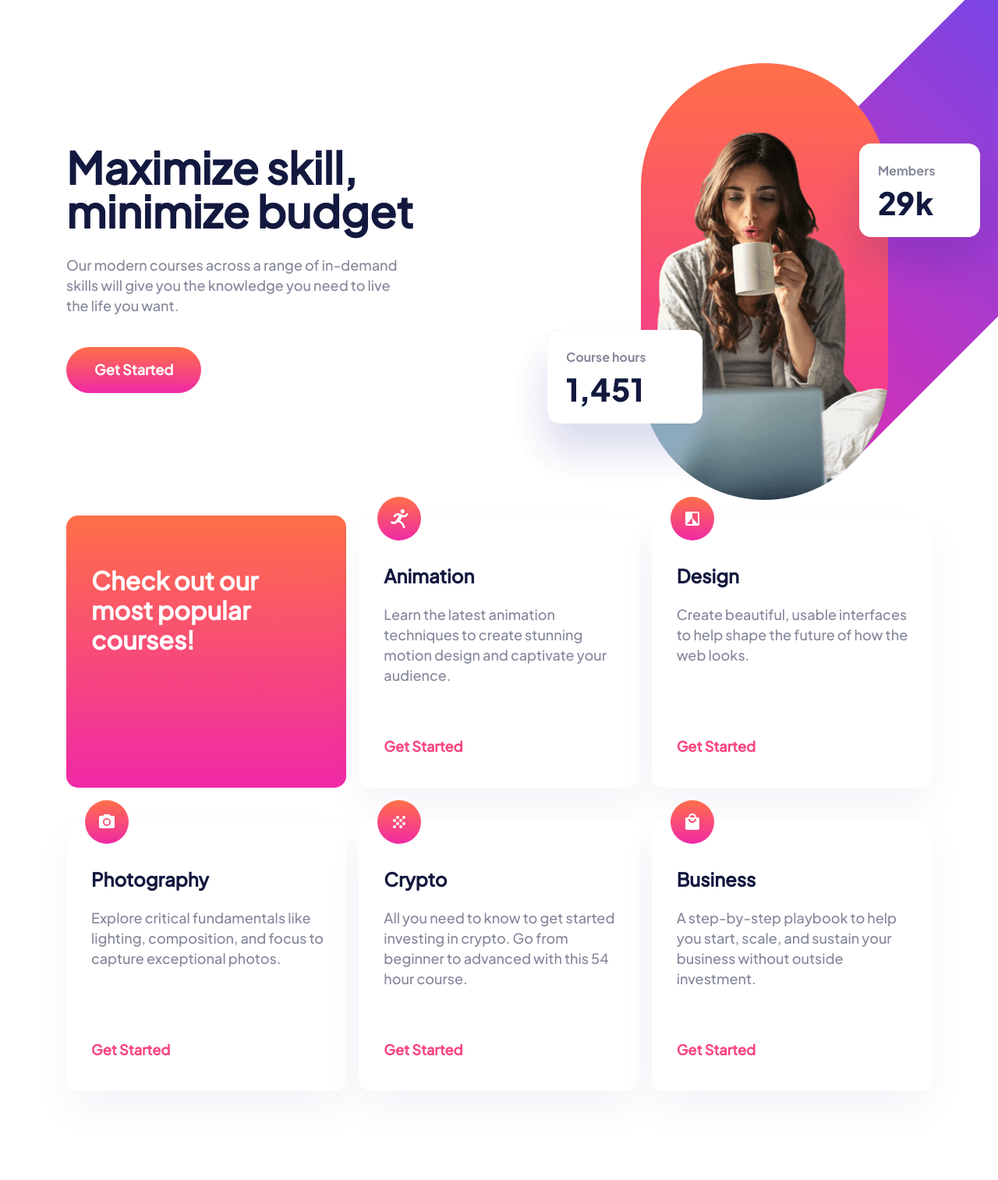
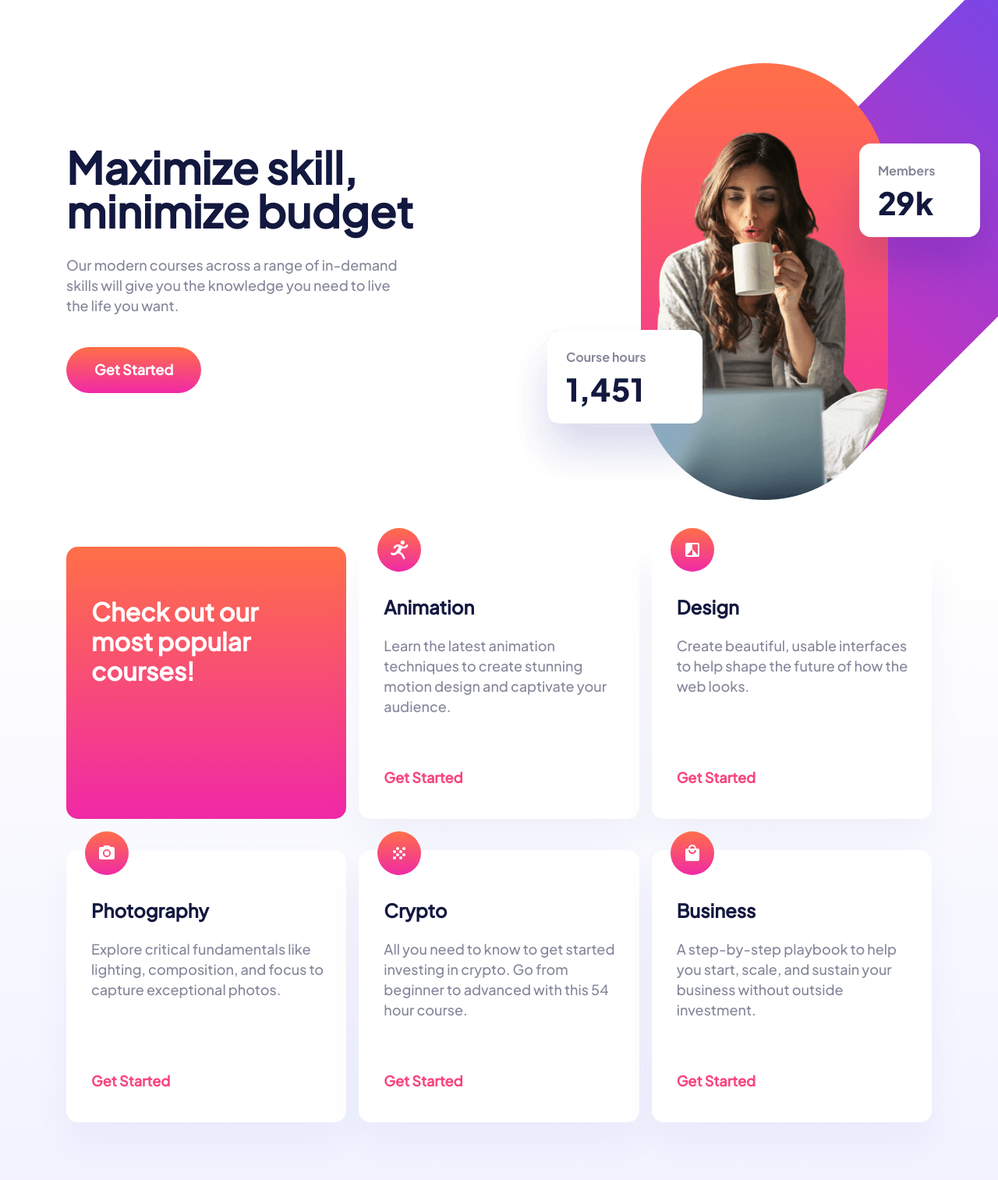
Before and after one commit to Laila-front-dev/Skilled-e-learning-landing-page, a website built with Vite: page index.html in a window 1280 px wide. Shown: the part 87-1600 px from the top of the page at 78% size. Built offline with nearby package versions, Linux system fonts and the light colour scheme.

Commit message:
modified style css

```diff
--- a/index.html
+++ b/index.html
@@ -58,7 +58,7 @@
           </div>
         </div>
       </section>
-      <section class="bg-linear-100 padding-block-800">
+      <section class="bg-linear-300 padding-block-800">
         <div class="container">
           <ul role="list">
             <div class="full-columns">
--- a/style.css
+++ b/style.css
@@ -39,6 +39,12 @@
     180deg,
     hsl(13, 100%, 64%) 0%,
     hsl(322, 87%, 55%) 100%
+  );
+
+  --clr-linear-300: linear-gradient(
+    180deg,
+    hsl(100, 100%, 100%) 0%,
+    hsl(234, 100%, 97%) 100%
   );
 
   --clr-linear-100: linear-gradient(
@@ -277,6 +283,9 @@ textarea:not([rows]) {
 .bg-linear-400 {
   background: var(--clr-linear-400);
 }
+.bg-linear-300 {
+  background: var(--clr-linear-300);
+}
 .bg-linear-100 {
   background: var(--clr-linear-100);
 }
@@ -483,7 +492,7 @@ a {
 
 @media (min-width: 992px) {
   .hero {
-    height: 80vh;
+    height: 85vh;
   }
   .hero-image {
     top: -27%;
```
